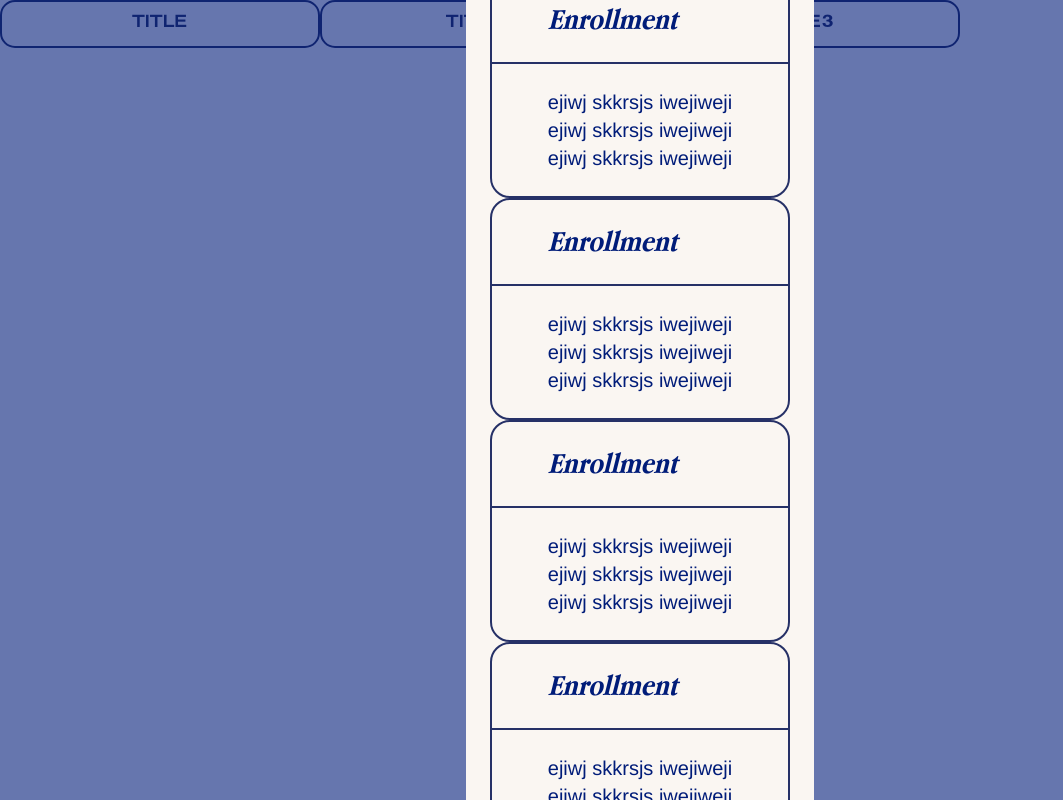
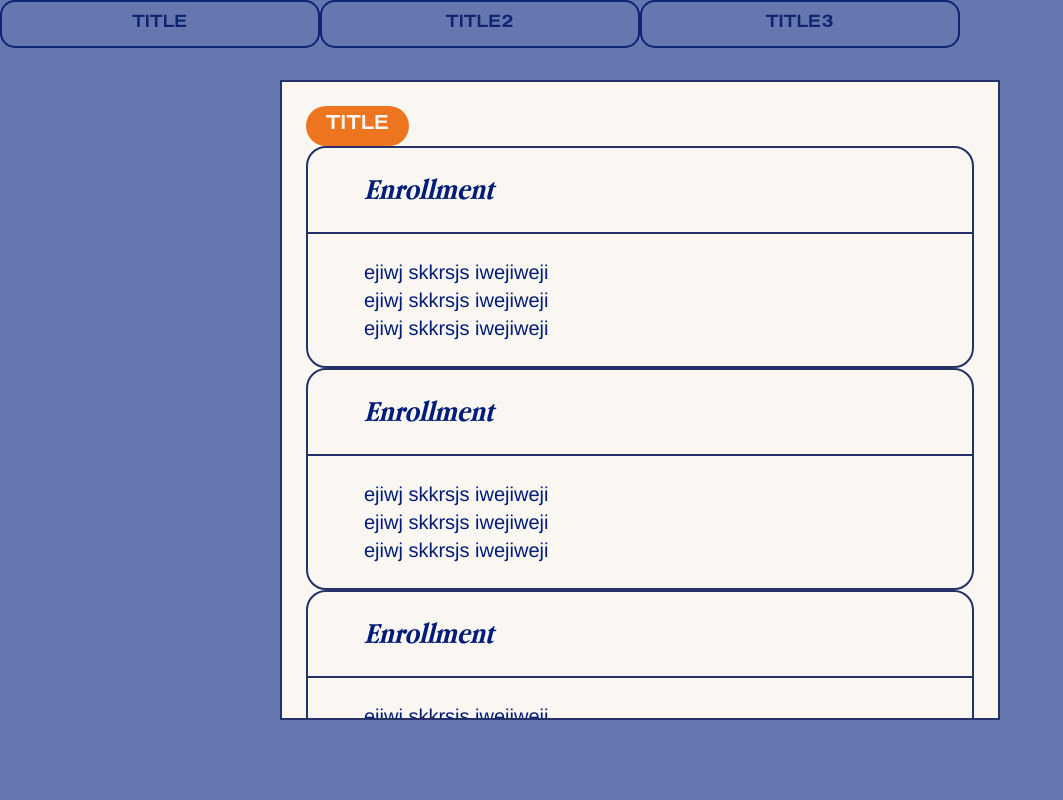
Before and after one commit to SAMAHAN-Systems-Development/samahan-at-the-get-go, a Next.js app: page /ria-modal-demo in a window 1280 px wide. Both pictures are taken after a click on the button "TITLE". Shown: the whole page, without its empty margins (0-1063 px from the left). Built offline with nearby package versions, Linux system fonts and the light colour scheme.

Commit message:
refactor: added overflow

```diff
--- a/src/components/ui/HelpPortal/RIAModalUI.tsx
+++ b/src/components/ui/HelpPortal/RIAModalUI.tsx
@@ -22,7 +22,7 @@ const RIAModalUI: FC<RIAMOdalUIProps> = ({ title, children }) => {
       </Dialog.Trigger>
       <Dialog.Portal>
         <ModalWrapper>
-          <div className="bg-white p-6 rounded-section-card">
+          <div className="bg-white p-6  h-[40rem] w-full md:w-[45rem] overflow-y-auto border-solid border-card border-lightBlue">
             <TitlePill color="orange" title={title} />
             {children}
           </div>
```
